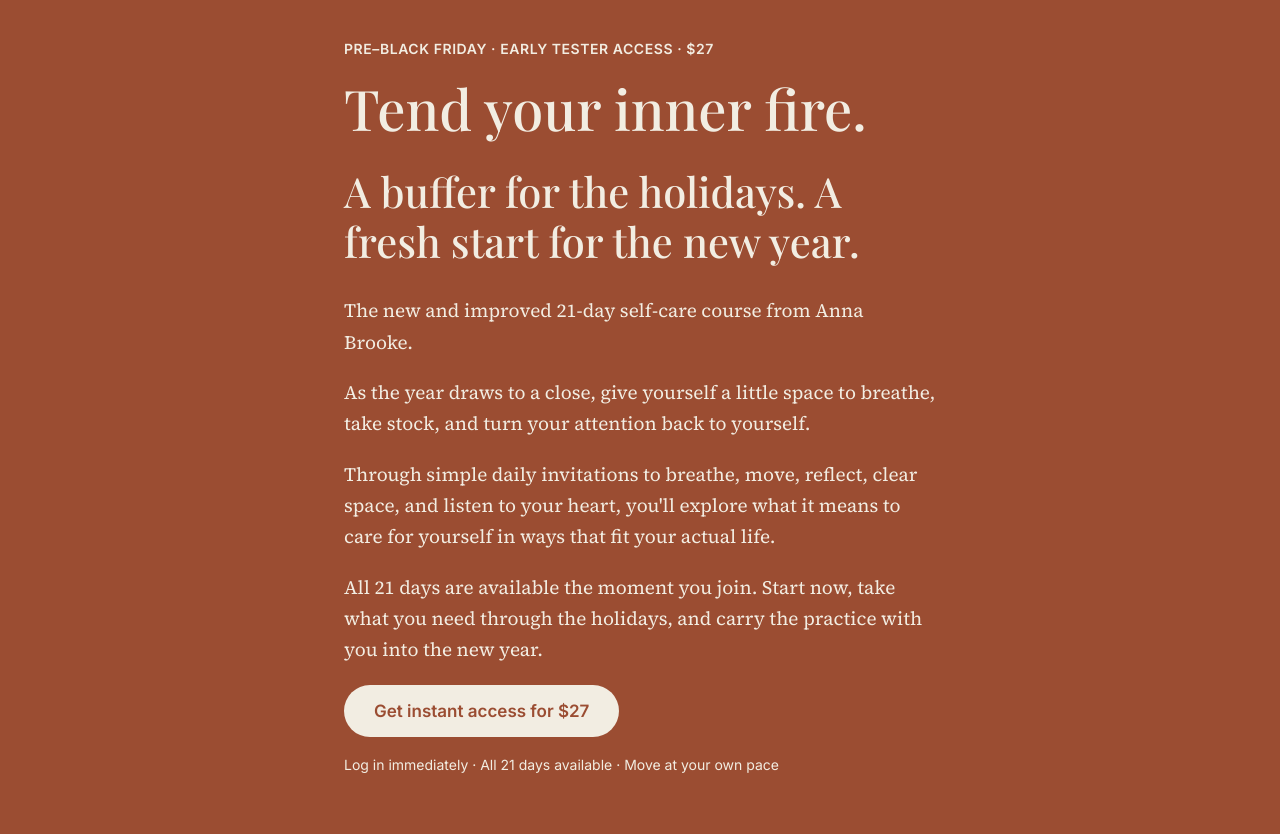
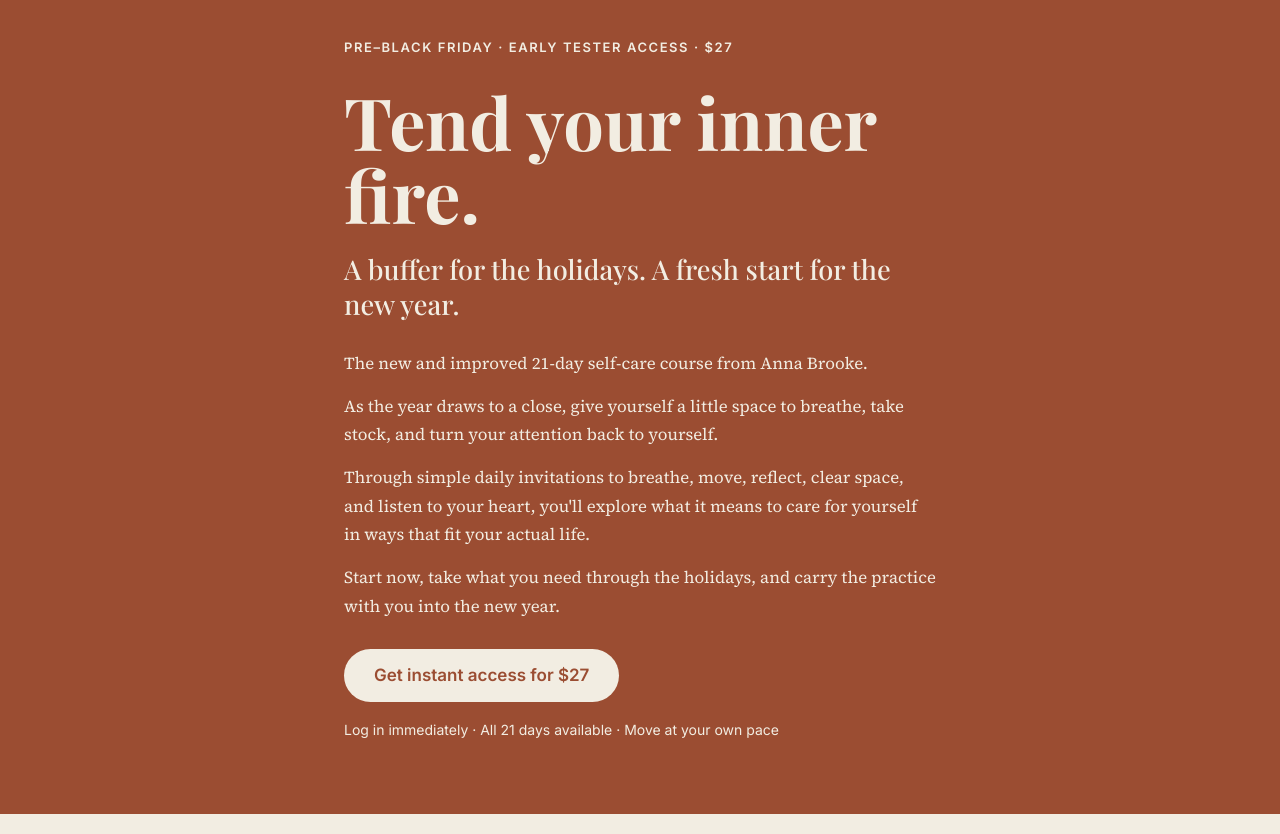
Before and after one commit to CarySears/21days, a plain HTML site: page index.html in a window 1280 px wide. Shown: the part 118-952 px from the top of the page. Drawn offline with nearby package versions, Linux system fonts and the light colour scheme; a web font is replaced by a local one.

Commit message:
Give the hero more room between its lines.
Drop the opening clause about all 21 days being available at join, and separate the eyebrow, headline, subheadline, and body by size and space.

Co-authored-by: CarySears <CarySears@users.noreply.github.com>

```diff
--- a/index.html
+++ b/index.html
@@ -81,6 +81,12 @@ footer{padding:34px 0;font-family:Inter,system-ui,sans-serif;font-size:14px;text
 .logo-mark{position:relative;width:140px;height:54px;overflow:hidden;flex:none}
 .logo-mark img{position:absolute;width:172px;height:108px;max-width:none;left:-16px;top:-7px}
 .logo-name{font-family:"Playfair Display",Georgia,serif;font-size:18px;font-weight:500;line-height:1;white-space:nowrap}
+.hero .eyebrow{font-size:13px;font-weight:600;letter-spacing:.12em;margin:0 0 1.65rem}
+.hero h1{font-size:clamp(2.9rem,6.4vw,4.5rem);font-weight:700;line-height:1.02;margin:0 0 .28em}
+.hero h2{font-size:clamp(1.3rem,2.2vw,1.7rem);font-weight:500;line-height:1.3;margin:0 0 1.7rem}
+.hero .narrow > p:not(.eyebrow):not(.micro){font-size:1.05rem;line-height:1.7;margin:0 0 .9rem}
+.hero .btn{margin-top:.85rem}
+.hero .micro{margin-top:1.05rem}
 
 @media (min-width:760px){
   .cards.six{grid-template-columns:1fr 1fr}
@@ -93,6 +99,8 @@ footer{padding:34px 0;font-family:Inter,system-ui,sans-serif;font-size:14px;text
   body{font-size:18px}
   section{padding:48px 0}
   .hero{padding:40px 0 48px}
+  .hero h1{font-size:clamp(2.4rem,9vw,3.1rem)}
+  .hero h2{font-size:1.28rem}
   .site-header .wrap{flex-wrap:wrap;min-height:0;padding-top:12px;padding-bottom:12px;row-gap:10px}
   .site-header .btn{margin-left:auto}
   .logo{gap:8px}
@@ -125,7 +133,7 @@ footer{padding:34px 0;font-family:Inter,system-ui,sans-serif;font-size:14px;text
     <p>The new and improved 21-day self-care course from Anna Brooke.</p>
     <p>As the year draws to a close, give yourself a little space to breathe, take stock, and turn your attention back to yourself.</p>
     <p>Through simple daily invitations to breathe, move, reflect, clear space, and listen to your heart, you'll explore what it means to care for yourself in ways that fit your actual life.</p>
-    <p>All 21 days are available the moment you join. Start now, take what you need through the holidays, and carry the practice with you into the new year.</p>
+    <p>Start now, take what you need through the holidays, and carry the practice with you into the new year.</p>
     <a class="btn btn-sand" href="#" id="signup-link">Get instant access for $27</a>
     <p class="micro">Log in immediately · All 21 days available · Move at your own pace</p>
   </div>
```
